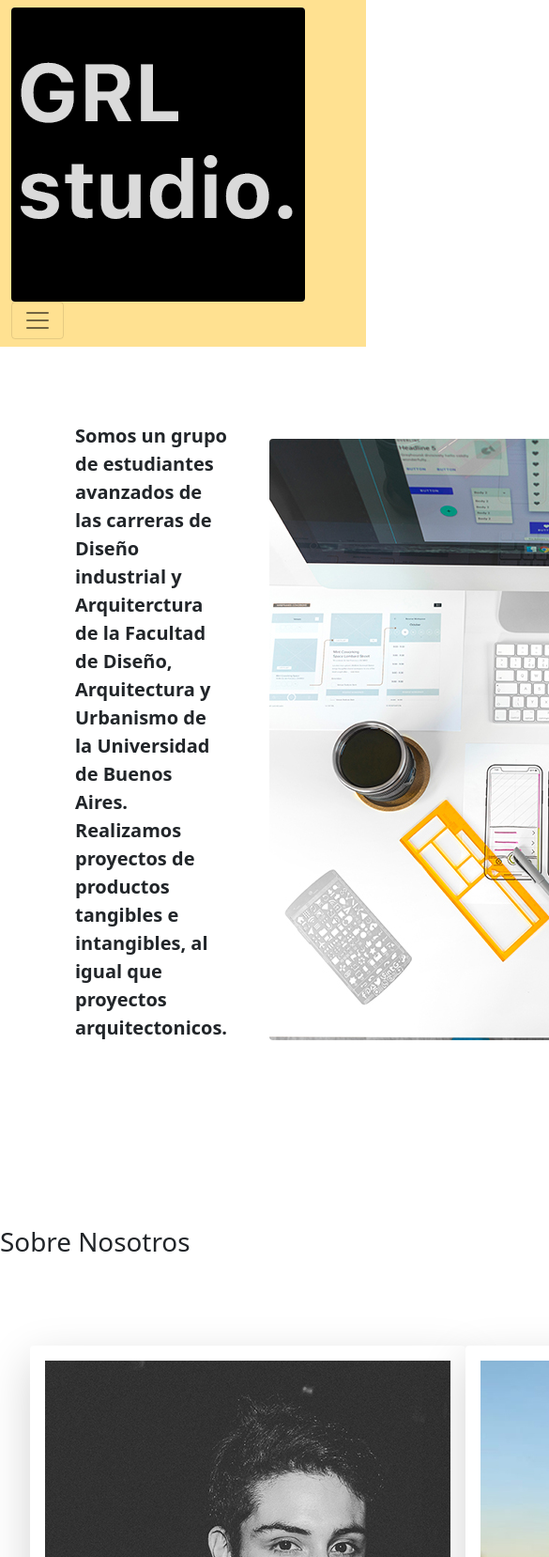
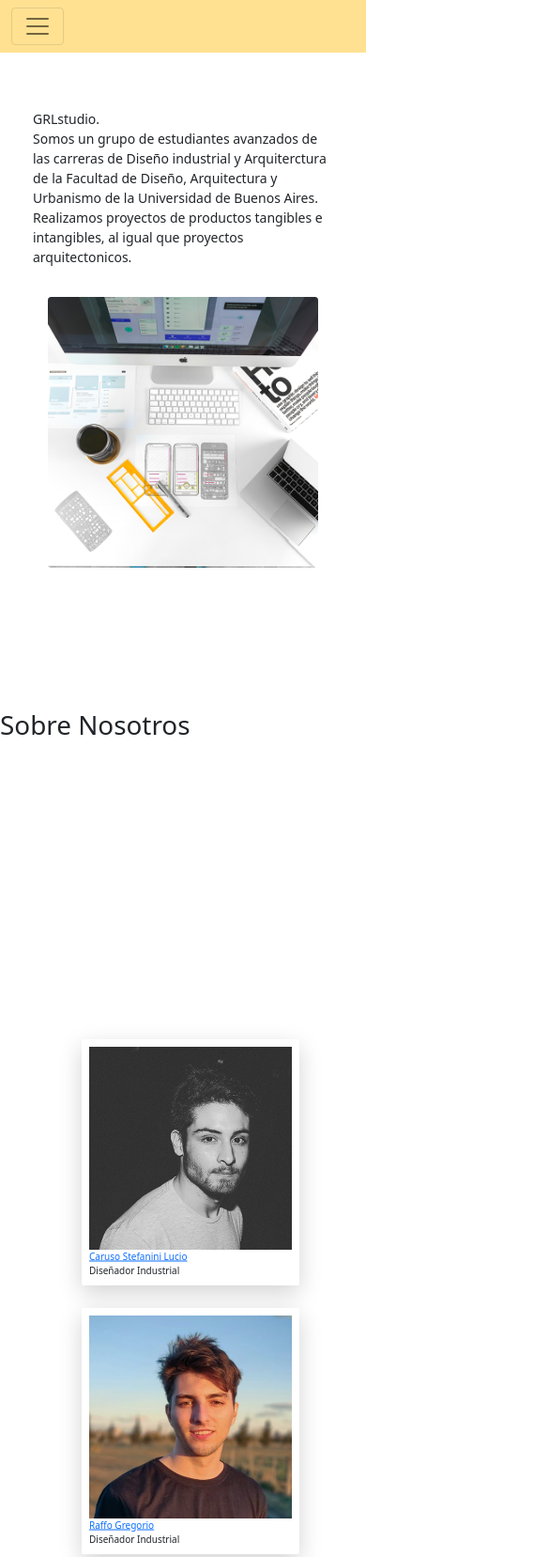
Before and after one commit to luchostef/ProyectoEstudio, a plain HTML site: page index.html in a window 390 px wide. Shown: the top 1657 px of the page at 94% size, 585 px wide, since content can reach past the window. Drawn offline with nearby package versions, Linux system fonts and the light colour scheme.

Commit message:
Agregue media queries celular

```diff
--- a/css/estilo.css
+++ b/css/estilo.css
@@ -5,6 +5,7 @@
 
 .navbar {
     background-color: rgba(255, 188, 5, 0.438) !important;
+    width: 100%;
 }
 
 .navbar-collapse {
@@ -24,19 +25,21 @@
     padding: 14px;
 }
 
-.presentacion{
+.presentacion {
     padding: 35px;
     display: flex;
     flex-direction: row;
     align-content: center;
     align-items: center;
 }
-.introduccion{
+
+.introduccion {
     font-weight: 600;
-    font-size: 20px ;
+    font-size: 20px;
     text-align: left;
     padding: 45px;
 }
+
 .nosotros {
     display: flex;
     justify-content: space-around;
@@ -46,12 +49,12 @@
     list-style: none;
 }
 
-section h1{
+section h1 {
     padding-top: 100px;
     padding-bottom: 85px;
 }
 
-#servicios p{
+#servicios p {
     font-weight: 500;
     font-size: 20px;
     text-align: center;
@@ -66,7 +69,7 @@
     padding: 45px;
 }
 
-.displayGrid{
+.displayGrid {
     display: grid;
     grid-template-columns: 900px 900px;
     grid-template-rows: 250px 250px;
@@ -74,26 +77,28 @@
     margin-top: 140px;
 }
 
-.contacto   {
+.contacto {
     padding-left: 25px;
-   width: 50%;
+    width: 50%;
 
 }
 
-label  {
+label {
     font-weight: 500;
     font-size: 18px;
     padding: 25px;
 }
-.email{
+
+.email {
     padding-top: 80px;
 }
+
 .consulta {
     padding-top: 45px;
 
 }
 
-.enviar{
+.enviar {
     padding-top: 75px;
 }
 
@@ -103,16 +108,70 @@
     height: 360px;
     margin-top: 90px;
     display: flex;
-    justify-content:space-between;
+    justify-content: space-between;
     align-items: center;
     background-color: rgb(250, 250, 250);
 }
-.footerFlex p{
+
+.footerFlex p {
     text-align: right;
     padding-right: 25px;
 }
 
-.footerFlex h1{
+.footerFlex h1 {
     text-align: left;
     padding-left: 25px;
 }
+@media (max-width:1025px){
+
+   .isologo{
+       display: none;
+   }
+
+    .nosotros{
+        flex-direction: column;
+
+    }
+}
+@media (max-width:391px) {
+
+    .presentacion {
+
+        padding-top: 60px;
+        display: flex;
+        flex-direction: column;
+        align-content: center;
+        align-items: center;
+    }
+
+    .introduccion {
+        font-size: 14px;
+        font-weight: 200;
+        padding: 0px;
+        text-align: left;
+    }
+
+    .logo {
+        transform: scale(0.9);
+        width: 100%;
+    }
+
+    .nosotros {
+        height: 900px;
+        transform: scale(0.5);
+        flex-direction: column !important;
+    }
+
+
+    .displayGrid {
+        width: 100%;
+        transform: scale(0.4);
+        grid-template-columns: 100%;
+        grid-template-rows: 40% 40% 40% 40%;
+        margin-left: -30px;
+       margin-top: 20px;
+    }
+    #servicios h1{
+        padding: 80px;
+    }
+}
--- a/index.html
+++ b/index.html
@@ -30,7 +30,7 @@
 
   <nav class="navbar navbar-expand-lg navbar-light bg-light">
     <div class="container-fluid">
-      <img class="bg-body rounded" src="./imagenes/GRL studio..png" alt="logo">
+      <img class=" isologo bg-body rounded" src="./imagenes/GRL studio..png" alt="logo">
       <button class="navbar-toggler" type="button" data-bs-toggle="collapse" data-bs-target="#navbarNavAltMarkup"
         aria-controls="navbarNavAltMarkup" aria-expanded="false" aria-label="Toggle navigation">
         <span class="navbar-toggler-icon"></span>
@@ -51,7 +51,9 @@
   <!-- Home -->
 
   <div class="presentacion">
-    <p class="introduccion">Somos un grupo de estudiantes avanzados de las carreras de Diseño industrial y
+    <p class="introduccion"> GRLstudio.
+      <br>
+      Somos un grupo de estudiantes avanzados de las carreras de Diseño industrial y
       Arquiterctura de la Facultad de Diseño, Arquitectura y Urbanismo de la Universidad de Buenos Aires.
       Realizamos proyectos de productos tangibles e intangibles, al igual que proyectos arquitectonicos.</p>
 
```
